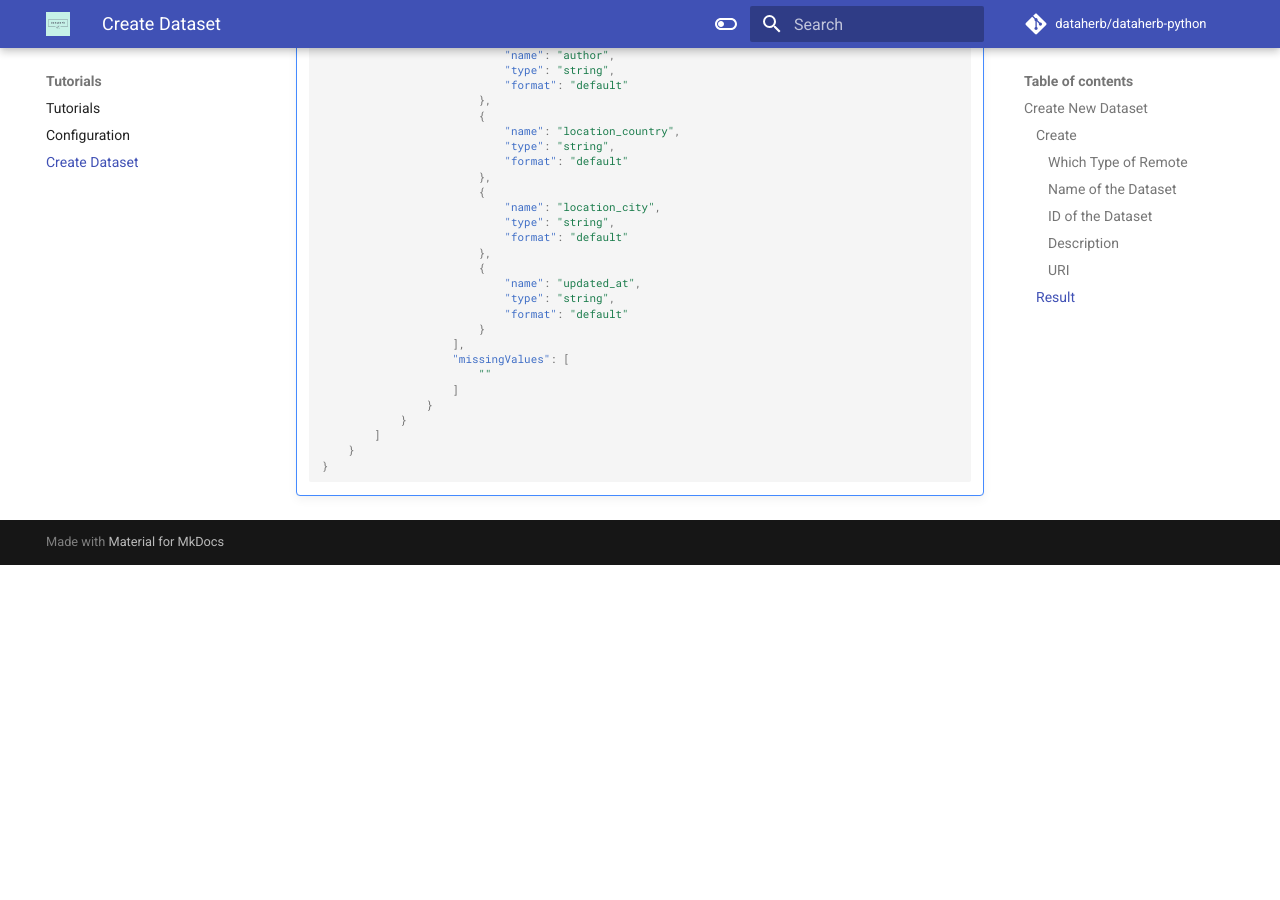
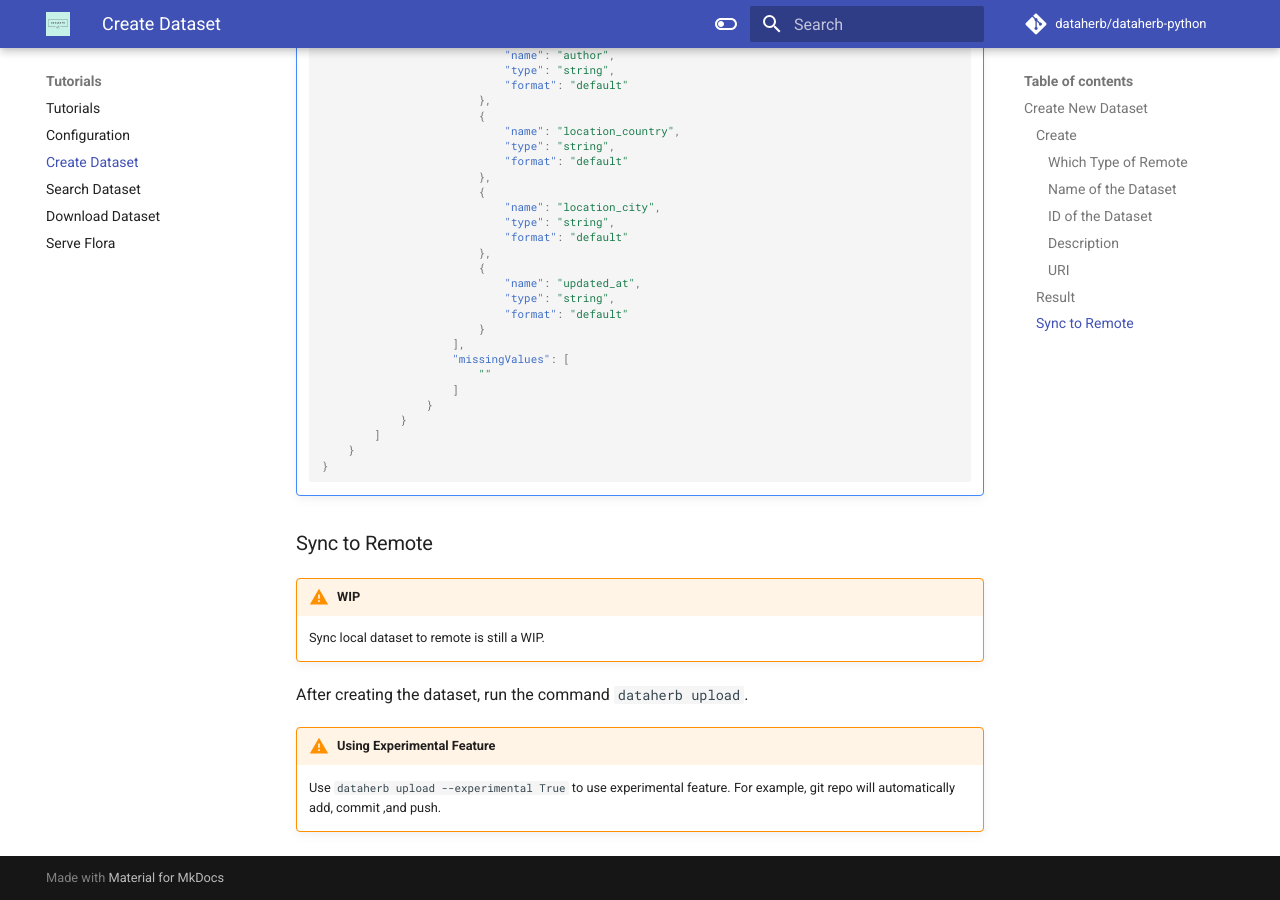
Before and after one commit to DataHerb/dataherb-python, an MkDocs documentation site: the page built from docs/tutorials/create/index.md, in a window 1280 px wide and 900 px high, scrolled down 3436 px. Built offline with MkDocs 1.6.1 and Material for MkDocs 9.7.7, drawn with Linux system fonts in a browser that asks for light colours; comment, search, counter and statistics services are not loaded; before the commit the page ends 4001 px from its top, so only the background shows below that.

Commit message:
added a lot of documentation

````diff
--- a/docs/tutorials/create/index.md
+++ b/docs/tutorials/create/index.md
@@ -225,3 +225,17 @@ Two things happened after this.
         }
     }
     ```
+
+
+
+### Sync to Remote
+
+
+!!! warning "WIP"
+    Sync local dataset to remote is still a WIP.
+
+
+After creating the dataset, run the command `dataherb upload`.
+
+!!! warning "Using Experimental Feature"
+    Use `dataherb upload --experimental True` to use experimental feature. For example, git repo will automatically add, commit ,and push.
--- a/mkdocs.yml
+++ b/mkdocs.yml
@@ -77,6 +77,9 @@ nav:
     - "Tutorials": tutorials/index.md
     - "Configuration": tutorials/configuration/index.md
     - "Create Dataset": tutorials/create/index.md
+    - "Search Dataset": tutorials/search/index.md
+    - "Download Dataset": tutorials/download/index.md
+    - "Serve Flora": tutorials/serve/index.md
   - References:
     - "Introduction": references/index.md
     - "dataherb.command": references/command.md
````
Also changed, not shown: docs/tutorials/download/index.md (added, +9 -0 lines), docs/tutorials/search/index.md (added, +21 -0 lines), docs/tutorials/serve/index.md (added, +16 -0 lines), docs/tutorials/serve/assets/dataherb_serve_demo_dataset.png (added), 1 other file.
